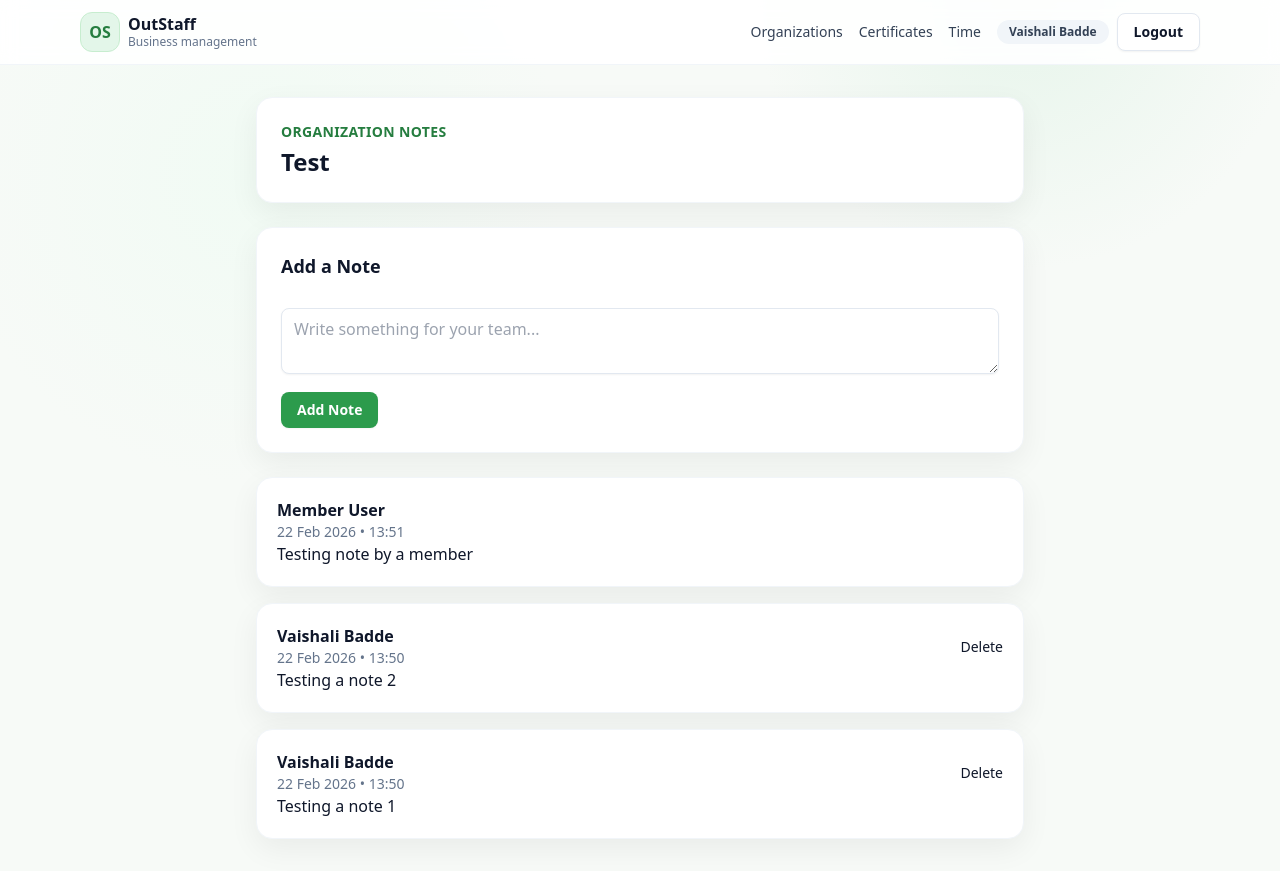
After one commit to vaishalibadde31/outstaff, a Flask app: page /orgs/1/notes/ in a window 1280 px wide. The commit adds this page. Run offline with Flask 3, Linux system fonts and the light colour scheme; a user stored in the database is signed in.

Commit message:
feat:Task 1 Completed

```diff
--- a/app/__init__.py
+++ b/app/__init__.py
@@ -4,7 +4,6 @@ from flask import Flask
 
 from app.config import BaseConfig
 from app.extensions import csrf, db, init_extensions, login_manager
-
 
 def create_app():
     app = Flask(
@@ -24,12 +23,14 @@ def create_app():
     from app.admin.routes import admin_bp
     from app.certificates.routes import certificates_bp
     from app.time_entries.routes import time_bp
+    from app.notes.routes import notes_bp
 
     app.register_blueprint(auth_bp)
     app.register_blueprint(orgs_bp)
     app.register_blueprint(admin_bp)
     app.register_blueprint(certificates_bp)
     app.register_blueprint(time_bp)
+    app.register_blueprint(notes_bp)
 
     register_cli(app)
     register_context_processors(app)
--- a/app/forms.py
+++ b/app/forms.py
@@ -155,3 +155,8 @@ class ReportFilterForm(FlaskForm):
         validators=[Optional()],
     )
     submit = SubmitField("Run report")
+
+
+class NoteForm(FlaskForm):
+    content = TextAreaField("Content", validators=[DataRequired()])
+    submit = SubmitField("Add Note")
--- /dev/null
+++ b/app/notes/routes.py
@@ -0,0 +1,83 @@
+from flask import Blueprint, render_template, redirect, url_for, abort, flash
+from flask_login import login_required, current_user
+
+from app.extensions import db
+from app.models import Note, Membership, Organization
+from app.forms import NoteForm
+
+notes_bp = Blueprint(
+    "notes",
+    __name__,
+    url_prefix="/orgs/<int:org_id>/notes"
+)
+
+
+def _user_membership(org_id):
+    return Membership.query.filter_by(
+        user_id=current_user.id,
+        org_id=org_id,
+        status="active"
+    ).first()
+
+
+# 🔹 LIST + CREATE NOTES
+@notes_bp.route("/", methods=["GET", "POST"])
+@login_required
+def notes_page(org_id):
+
+    membership = _user_membership(org_id)
+    if not membership:
+        abort(403)
+
+    org = membership.organization
+    form = NoteForm()
+
+    if form.validate_on_submit():
+        note = Note(
+            org_id=org_id,
+            author_id=current_user.id,
+            content=form.content.data.strip()
+        )
+
+        db.session.add(note)
+        db.session.commit()
+
+        flash("Note added successfully.", "success")
+
+        return redirect(url_for("notes.notes_page", org_id=org_id))
+
+    notes = (
+        Note.query
+        .filter_by(org_id=org_id)
+        .order_by(Note.created_at.desc())
+        .all()
+    )
+
+    return render_template(
+        "notes/list.html",
+        org=org,
+        notes=notes,
+        form=form
+    )
+
+
+# 🔹 DELETE NOTE
+@notes_bp.route("/<int:note_id>/delete", methods=["POST"])
+@login_required
+def delete_note(org_id, note_id):
+
+    membership = _user_membership(org_id)
+    if not membership:
+        abort(403)
+
+    note = Note.query.get_or_404(note_id)
+
+    if note.author_id != current_user.id:
+        abort(403)
+
+    db.session.delete(note)
+    db.session.commit()
+
+    flash("Note deleted.", "info")
+
+    return redirect(url_for("notes.notes_page", org_id=org_id))
--- /dev/null
+++ b/app/templates/notes/list.html
@@ -0,0 +1,97 @@
+{% extends "base.html" %}
+
+{% block content %}
+<div class="max-w-3xl mx-auto mt-8 space-y-6">
+
+  <!-- Header -->
+  <div class="card p-6">
+    <p class="text-sm uppercase tracking-wide text-brand-700 font-semibold">
+      Organization Notes
+    </p>
+    <h1 class="text-2xl font-bold mt-1">
+      {{ org.name }}
+    </h1>
+  </div>
+
+  <!-- Flash Messages -->
+  {% with messages = get_flashed_messages(with_categories=true) %}
+    {% if messages %}
+      <div class="space-y-2">
+        {% for category, message in messages %}
+          <div class="p-3 rounded-lg
+            {% if category == 'success' %} bg-green-100 text-green-800
+            {% elif category == 'warning' %} bg-yellow-100 text-yellow-800
+            {% elif category == 'info' %} bg-blue-100 text-blue-800
+            {% else %} bg-red-100 text-red-800
+            {% endif %}">
+            {{ message }}
+          </div>
+        {% endfor %}
+      </div>
+    {% endif %}
+  {% endwith %}
+
+  <!-- Add Note Form -->
+  <div class="card p-6">
+    <h2 class="text-lg font-semibold mb-4">Add a Note</h2>
+
+    <form method="POST" class="space-y-3">
+      {{ form.hidden_tag() }}
+
+      {{ form.content(
+        class="w-full border border-slate-300 rounded-lg p-3 focus:outline-none focus:ring-2 focus:ring-brand-500",
+        placeholder="Write something for your team..."
+      ) }}
+
+      <button type="submit"
+              class="btn btn-primary">
+        Add Note
+      </button>
+    </form>
+  </div>
+
+  <!-- Notes List -->
+  <div class="space-y-4">
+    {% if notes %}
+      {% for note in notes %}
+        <div class="card p-5">
+
+          <!-- Author + Timestamp -->
+          <div class="flex items-center justify-between mb-2">
+            <div>
+              <p class="font-semibold text-slate-900">
+                {{ note.author.name }}
+              </p>
+              <p class="text-sm text-slate-500">
+                {{ note.created_at.strftime("%d %b %Y • %H:%M") }}
+              </p>
+            </div>
+
+            {% if note.author_id == current_user.id %}
+            <form method="POST"
+                  action="{{ url_for('notes.delete_note', org_id=org.id, note_id=note.id) }}">
+              {{ form.hidden_tag() }}
+              <button type="submit"
+                      class="text-red-600 text-sm hover:underline">
+                Delete
+              </button>
+            </form>
+            {% endif %}
+          </div>
+
+          <!-- Note Content -->
+          <div class="text-slate-800 whitespace-pre-line">
+            {{ note.content }}
+          </div>
+
+        </div>
+      {% endfor %}
+    {% else %}
+      <div class="card p-6 text-center text-slate-500">
+        No notes yet. Be the first to add one.
+      </div>
+    {% endif %}
+  </div>
+
+</div>
+{% endblock %}
```
Also changed, not shown: app/models.py (+13 -0 lines), app/templates/orgs/detail.html (+11 -4 lines), instance/outstaff.db.
